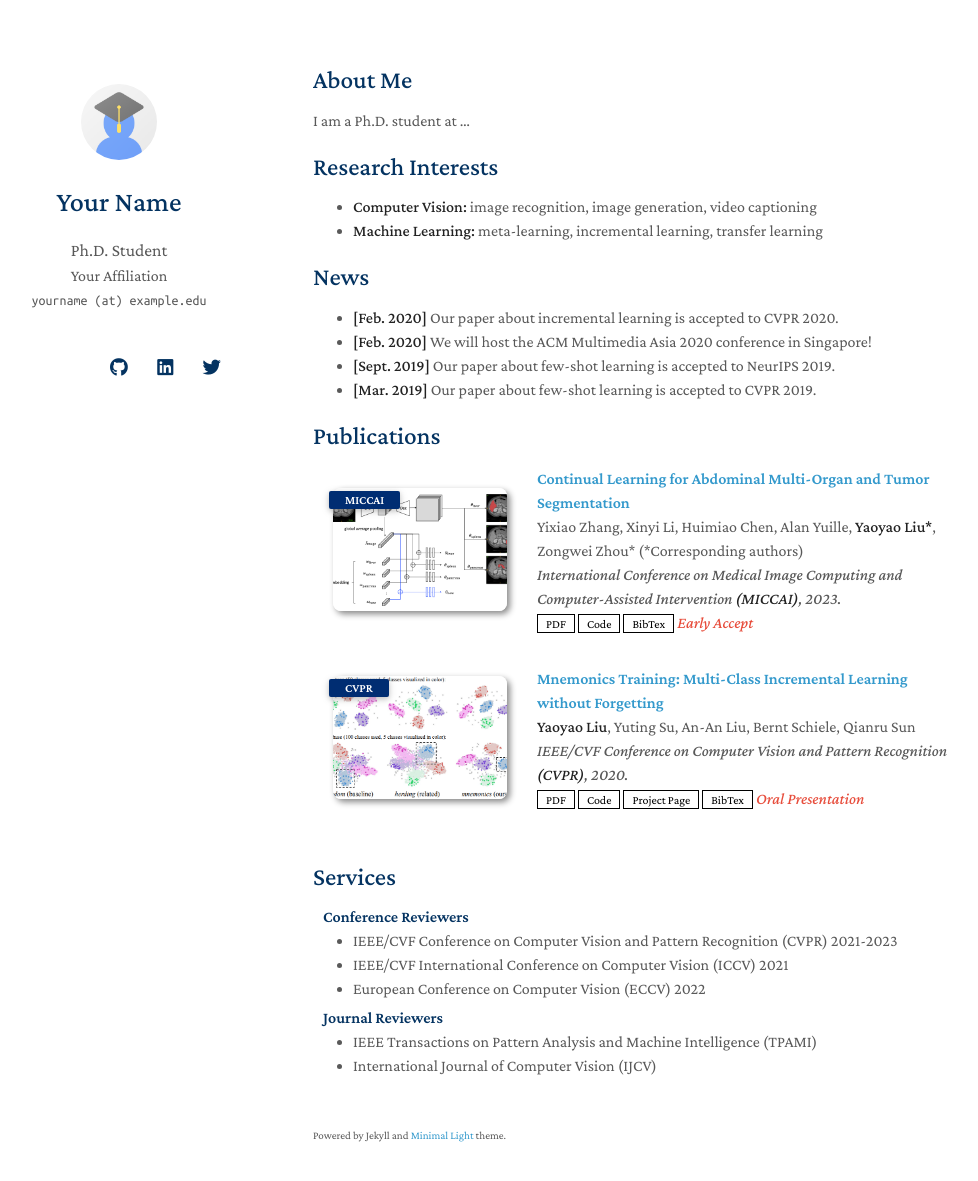
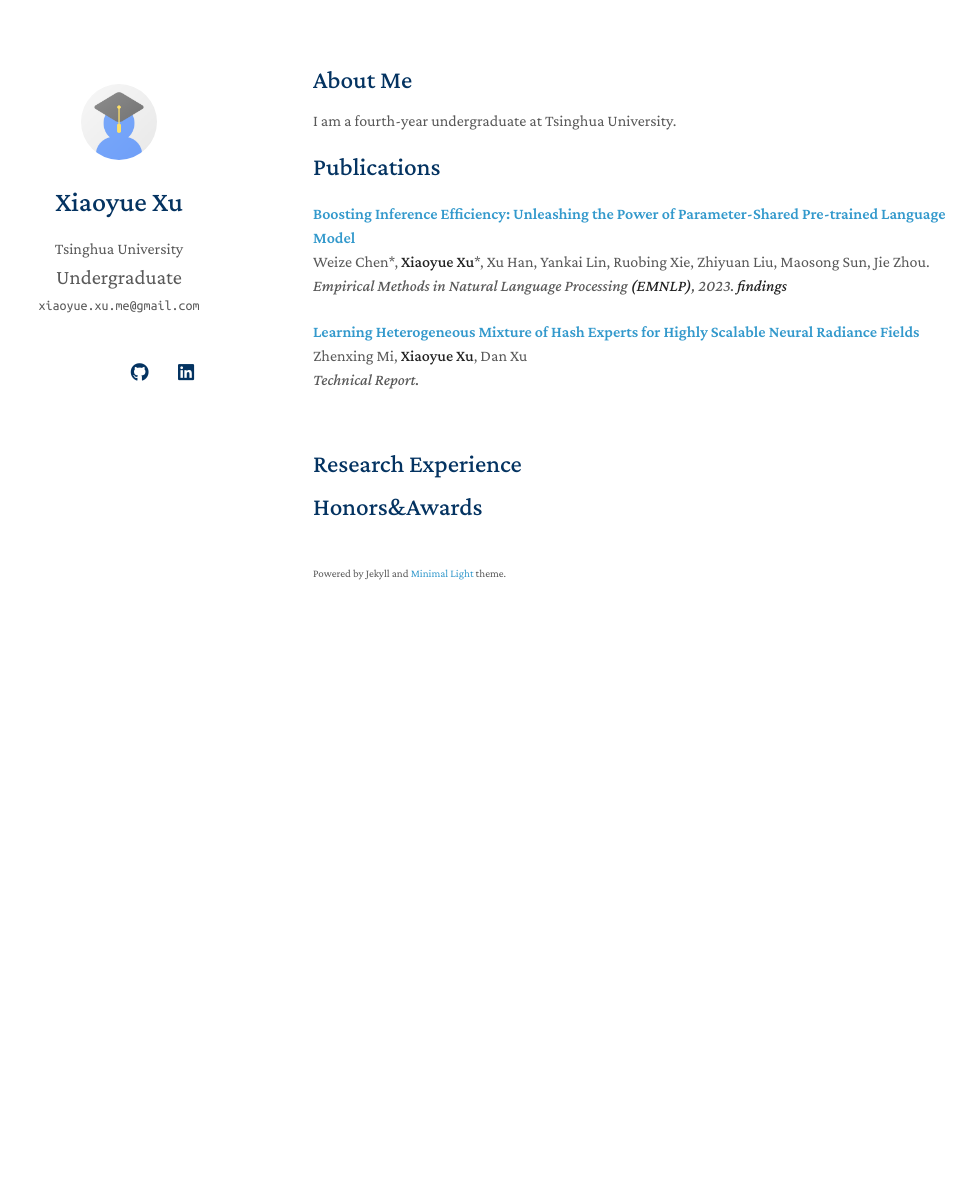
Before and after one commit to xiaoyue2002/xiaoyue2002.github.io, a Jekyll site: the page built from index.md, in a window 1280 px wide and 1216 px high. Shown: the top 1181 px of the window, without its empty margins (157-1135 px from the left). Built offline with Jekyll 4.4.1, drawn with Linux system fonts in a browser that asks for light colours; nearby versions of some CDN libraries; a style sheet for code colours, icons or effects is not loaded; our own code applies the rules of GitHub Pages for plain Markdown files.

Commit message:
start with my website

```diff
--- a/_config.yml
+++ b/_config.yml
@@ -1,8 +1,8 @@
 # Basic Information
-title: Your Name
-position: Ph.D. Student
-affiliation: Your Affiliation
-email: yourname (at) example.edu
+title: Xiaoyue Xu
+position: Undergraduate
+affiliation: Tsinghua University
+email: xiaoyue.xu.me@gmail.com
 
 # Search Engine Optimization (SEO)
 # The following information is used to improve the website traffic from search engines, e.g., Google.
@@ -13,10 +13,10 @@ canonical: https://minimal-light-theme.yliu.me/
 # Links
 # If you don't need one of them, you may delete the corresponding line.
 google_scholar: https://scholar.google.com/
-cv_link: assets/files/curriculum_vitae.pdf
-github_link: https://github.com/
+cv_link: assets/files/cv-3.pdf
+github_link: https://github.com/xiaoyue2002
 linkedin: https://www.linkedin.com/
-twitter: https://twitter.com/
+# twitter: https://twitter.com/
 
 # Images (e.g., your profile picture and your website's favicon)
 # "favicon" and "favicon_dark" are used for the light and dark modes, respectively.
--- a/_data/publications.yml
+++ b/_data/publications.yml
@@ -1,22 +1,22 @@
 main:
 
-  - title: Continual Learning for Abdominal Multi-Organ and Tumor Segmentation
-    authors: Yixiao Zhang, Xinyi Li, Huimiao Chen, Alan Yuille, <strong>Yaoyao Liu*</strong>, Zongwei Zhou* (*Corresponding authors)
-    conference_short: MICCAI
-    conference: International Conference on Medical Image Computing and Computer-Assisted Intervention <strong>(MICCAI)</strong>, 2023.
-    pdf: https://arxiv.org/pdf/2306.00988.pdf
-    code: https://github.com/MrGiovanni/ContinualLearning
-    bibtex: https://bib.yliu.me/MICCAI23.txt
-    image: ./assets/img/teaser_example_2.png
-    notes: Early Accept
+  - title: "Boosting Inference Efficiency: Unleashing the Power of Parameter-Shared Pre-trained Language Model"
+    authors: Weize Chen*, <strong>Xiaoyue Xu</strong>*, Xu Han, Yankai Lin, Ruobing Xie, Zhiyuan Liu, Maosong Sun, Jie Zhou.
+    # conference_short: EMNLP
+    conference: Empirical Methods in Natural Language Processing <strong>(EMNLP)</strong>, 2023.
+    pdf: https://arxiv.org/abs/2310.12818
+    # code: https://github.com/MrGiovanni/ContinualLearning
+    # bibtex: https://bib.yliu.me/MICCAI23.txt
+    # image: ./assets/img/teaser_example_2.png
+    notes: findings
 
-  - title: "Mnemonics Training: Multi-Class Incremental Learning without Forgetting"
-    authors: <strong>Yaoyao Liu</strong>, Yuting Su, An-An Liu, Bernt Schiele, Qianru Sun
-    conference_short: CVPR
-    conference: IEEE/CVF Conference on Computer Vision and Pattern Recognition <strong>(CVPR)</strong>, 2020.
-    pdf: https://arxiv.org/pdf/2002.10211.pdf
-    code: https://github.com/yaoyao-liu/class-incremental-learning/tree/main/mnemonics-training
-    page: https://class-il.mpi-inf.mpg.de/mnemonics/
-    bibtex: https://class-il.mpi-inf.mpg.de/mnemonics/
-    notes: Oral Presentation
-    image: ./assets/img/teaser_example.png
+  - title: "Learning Heterogeneous Mixture of Hash Experts for Highly Scalable Neural Radiance Fields"
+    authors: Zhenxing Mi, <strong>Xiaoyue Xu</strong>, Dan Xu
+    # conference_short: CVPR
+    conference: Technical Report.
+    # pdf: https://arxiv.org/pdf/2002.10211.pdf
+    # code: https://github.com/yaoyao-liu/class-incremental-learning/tree/main/mnemonics-training
+    # page: https://class-il.mpi-inf.mpg.de/mnemonics/
+    # bibtex: https://class-il.mpi-inf.mpg.de/mnemonics/
+    # notes: Oral Presentation
+    # image: ./assets/img/teaser_example.png
--- a/_includes/publications.md
+++ b/_includes/publications.md
@@ -1,4 +1,4 @@
-<h2 id="publications" style="margin: 2px 0px -15px;">Publications</h2>
+<h2 id="publications" style="margin: 2px 0px -10px;">Publications</h2>
 
 <div class="publications">
 <ol class="bibliography">
@@ -7,44 +7,42 @@
 
 <li>
 <div class="pub-row">
-  <div class="col-sm-3 abbr" style="position: relative;padding-right: 15px;padding-left: 15px;">
+  <!-- <div class="col-sm- abbr" style="position: relative;padding-right: 0px;padding-left: 15px;">
     {% if link.image %}
     <img src="{{ link.image }}" class="teaser img-fluid z-depth-1" style="width=100;height=40%">
     {% endif %}
     {% if link.conference_short %}
     <abbr class="badge">{{ link.conference_short }}</abbr>
     {% endif %}
-  </div>
-  <div class="col-sm-9" style="position: relative;padding-right: 15px;padding-left: 20px;">
+  </div> -->
+  <div class="col-sm-9" style="position: relative; padding-right: 15px; padding-left: 0px;">
       <div class="title"><a href="{{ link.pdf }}">{{ link.title }}</a></div>
       <div class="author">{{ link.authors }}</div>
       <div class="periodical"><em>{{ link.conference }}</em>
+      {% if link.notes %}
+      <strong><i>{{ link.notes }}</i></strong>
+      {% endif %}
       </div>
     <div class="links">
-      {% if link.pdf %}
-      <a href="{{ link.pdf }}" class="btn btn-sm z-depth-0" role="button" target="_blank" style="font-size:12px;">PDF</a>
-      {% endif %}
       {% if link.code %}
       <a href="{{ link.code }}" class="btn btn-sm z-depth-0" role="button" target="_blank" style="font-size:12px;">Code</a>
       {% endif %}
-      {% if link.page %}
+      <!-- {% if link.page %}
       <a href="{{ link.page }}" class="btn btn-sm z-depth-0" role="button" target="_blank" style="font-size:12px;">Project Page</a>
-      {% endif %}
-      {% if link.bibtex %}
+      {% endif %} -->
+      <!-- {% if link.bibtex %}
       <a href="{{ link.bibtex }}" class="btn btn-sm z-depth-0" role="button" target="_blank" style="font-size:12px;">BibTex</a>
-      {% endif %}
-      {% if link.notes %}
-      <strong> <i style="color:#e74d3c">{{ link.notes }}</i></strong>
-      {% endif %}
-      {% if link.others %}
+      {% endif %} -->
+
+      <!-- {% if link.others %}
       {{ link.others }}
-      {% endif %}
+      {% endif %} -->
     </div>
   </div>
 </div>
 </li>
 
-<br>
+<!-- <br> -->
 
 {% endfor %}
 
--- a/_layouts/homepage.html
+++ b/_layouts/homepage.html
@@ -45,12 +45,14 @@
 
         <h1>{{ site.title }}</h1>
 
-        {% if site.position %}
-        <position style="font-size:1.10rem;">{{ site.position }}</position>
+
+        {% if site.affiliation %}
+        <a href="{{ site.affiliation_link }}" rel="noopener"><autocolor>{{ site.affiliation }}</autocolor></a>
         <br>
         {% endif %}
-        {% if site.affiliation %}
-        <a href="{{ site.affiliation_link }}" rel="noopener"><autocolor>{{ site.affiliation }}</autocolor></a>
+
+        {% if site.position %}
+        <position style="font-size:1.30rem;">{{ site.position }}</position>
         <br>
         {% endif %}
         {% if site.email %}
--- a/index.md
+++ b/index.md
@@ -4,20 +4,14 @@ layout: homepage
 
 ## About Me
 
-I am a Ph.D. student at ...
+I am a fourth-year undergraduate at Tsinghua University.
 
-## Research Interests
-
-- **Computer Vision:** image recognition, image generation, video captioning
-- **Machine Learning:** meta-learning, incremental learning, transfer learning
-
-## News
-
-- **[Feb. 2020]** Our paper about incremental learning is accepted to CVPR 2020.
-- **[Feb. 2020]** We will host the ACM Multimedia Asia 2020 conference in Singapore!
-- **[Sept. 2019]** Our paper about few-shot learning is accepted to NeurIPS 2019.
-- **[Mar. 2019]** Our paper about few-shot learning is accepted to CVPR 2019.
 
 {% include_relative _includes/publications.md %}
 
-{% include_relative _includes/services.md %}
+<!-- {% include_relative _includes/services.md %} -->
+
+## Research Experience
+
+
+## Honors&Awards
```
Also changed, not shown: html_source_file/index.html (+3 -5 lines), 1 other file.
